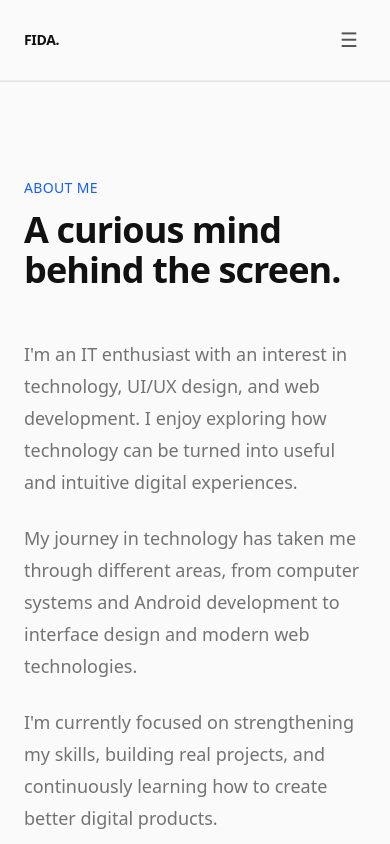
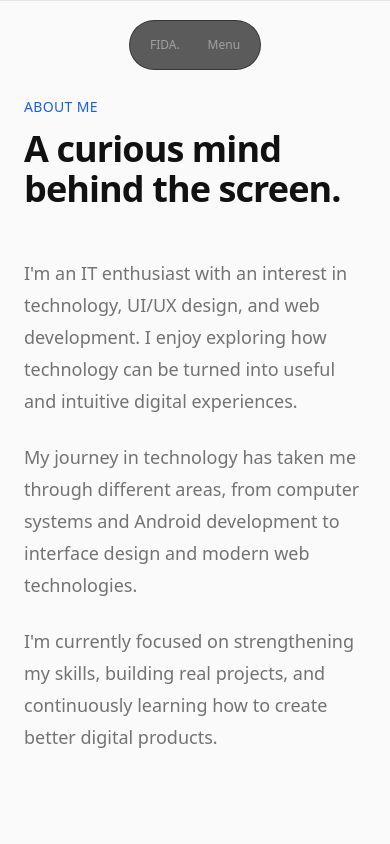
Before and after one commit to fidataufiq/portfolio-website, a Next.js app: page /about in a window 390 px wide. Shown: the top 844 px of the page. Built offline with nearby package versions, Linux system fonts and the light colour scheme.

Commit message:
refactor: update visual

```diff
--- a/components/Hero.tsx
+++ b/components/Hero.tsx
@@ -3,45 +3,55 @@ import Container from "@/components/Container";
 
 export default function Hero() {
   return (
-    <section className="py-24 sm:py-32">
+    <section className="pb-24 pt-40 sm:pb-32 sm:pt-48">
       <Container>
-        <div className="max-w-3xl">
-          <p className="text-sm font-medium tracking-[0.2em] text-blue-600">IT · DESIGN · DEVELOPMENT</p>
+        <div className="grid items-center gap-12 lg:grid-cols-[1.6fr_0.8fr]">
+          <div>
+            <p className="text-xs font-medium tracking-[0.18em] text-blue-500">IT · DESIGN · DEVELOPMENT</p>
 
-          <h1 className="mt-6 text-5xl font-semibold tracking-tight sm:text-6xl lg:text-7xl">Building digital experiences with technology and thoughtful design.</h1>
+            <h1 className="mt-4 max-w-3xl text-4xl font-semibold uppercase leading-[1.2] tracking-tight text-neutral-100 sm:text-5xl">Building digital experiences through technology and thoughtful design</h1>
 
-          <p className="mt-8 max-w-2xl text-lg leading-8 text-neutral-500 sm:text-xl">
+            <p className="mt-6 max-w-xl text-sm leading-6 text-neutral-500 sm:text-base">
               I&apos;m Fida Taufiq Imazuddin, an IT enthusiast exploring technology, UI/UX design, and modern web development through continuous learning and real projects.
             </p>
 
-          <div className="mt-10 flex flex-wrap gap-4">
-            <Link href="/projects" className="rounded-full bg-neutral-900 px-5 py-3 text-sm font-medium text-white transition hover:bg-neutral-700">
-              View projects
+            <div className="mt-8 flex flex-wrap gap-3">
+              <Link href="/projects" className="rounded-full bg-white px-5 py-3 text-sm font-medium text-black transition duration-300 hover:-translate-y-1 hover:bg-neutral-200 hover:shadow-lg hover:shadow-white/10">
+                View Projects
               </Link>
 
-            <Link href="/about" className="rounded-full border border-neutral-200 px-5 py-3 text-sm font-medium text-neutral-700 transition hover:border-neutral-300 hover:bg-neutral-50">
+              <Link href="/about" className="rounded-full border border-neutral-700 px-5 py-3 text-sm font-medium text-neutral-400 transition duration-300 hover:-translate-y-1 hover:border-neutral-500 hover:bg-white/5 hover:text-white">
                 More about me
               </Link>
             </div>
+          </div>
 
-          <div className="mt-16 grid max-w-xl grid-cols-3 gap-6 border-t border-neutral-200 pt-8">
+          <div className="relative mx-auto hidden w-full max-w-xs lg:block">
+            <div className="aspect-square rounded-full bg-neutral-200" />
+
+            <div className="absolute inset-0 flex items-end justify-center">
+              <div className="flex h-full w-full items-end justify-center text-neutral-500">{/* Foto akan kita masukkan pada tahap berikutnya */}</div>
+            </div>
+          </div>
+        </div>
+
+        <div className="mt-16 grid grid-cols-3 border-t border-neutral-800 pt-5">
           <div>
-              <p className="text-2xl font-semibold tracking-tight">IT</p>
+            <p className="text-lg font-medium text-neutral-200">IT</p>
 
-              <p className="mt-1 text-sm text-neutral-500">Technology</p>
+            <p className="mt-1 text-xs text-neutral-600">Technology</p>
           </div>
 
           <div>
-              <p className="text-2xl font-semibold tracking-tight">UI/UX</p>
+            <p className="text-lg font-medium text-neutral-200">UI/UX</p>
 
-              <p className="mt-1 text-sm text-neutral-500">Design</p>
+            <p className="mt-1 text-xs text-neutral-600">Design</p>
           </div>
 
           <div>
-              <p className="text-2xl font-semibold tracking-tight">WEB</p>
+            <p className="text-lg font-medium text-neutral-200">WEB</p>
 
-              <p className="mt-1 text-sm text-neutral-500">Development</p>
-            </div>
+            <p className="mt-1 text-xs text-neutral-600">Development</p>
           </div>
         </div>
       </Container>
--- a/components/Navbar.tsx
+++ b/components/Navbar.tsx
@@ -2,7 +2,7 @@
 
 import Link from "next/link";
 import { usePathname } from "next/navigation";
-import { useState } from "react";
+import { useEffect, useState } from "react";
 
 const navigation = [
   {
@@ -21,7 +21,23 @@ const navigation = [
 
 export default function Navbar() {
   const [isOpen, setIsOpen] = useState(false);
+  const [isScrolled, setIsScrolled] = useState(false);
+
   const pathname = usePathname();
+
+  useEffect(() => {
+    const handleScroll = () => {
+      setIsScrolled(window.scrollY > 30);
+    };
+
+    handleScroll();
+
+    window.addEventListener("scroll", handleScroll);
+
+    return () => {
+      window.removeEventListener("scroll", handleScroll);
+    };
+  }, []);
 
   const isActive = (href: string) => {
     if (href === "/") {
@@ -32,38 +48,46 @@ export default function Navbar() {
   };
 
   return (
-    <header className="border-b border-neutral-200/70 bg-[#fafafa]/95 backdrop-blur">
-      <nav className="mx-auto max-w-5xl px-6">
-        <div className="flex h-20 items-center justify-between">
-          <Link href="/" className="text-sm font-semibold tracking-tight" onClick={() => setIsOpen(false)}>
+    <header className="pointer-events-none fixed left-0 top-0 z-50 w-full px-4 pt-5 sm:px-6">
+      <nav
+        className={`pointer-events-auto mx-auto flex max-w-fit items-center rounded-full border transition-all duration-500 ${
+          isScrolled ? "border-neutral-700/80 bg-neutral-950/90 shadow-lg shadow-black/40 backdrop-blur-xl" : "border-neutral-800/70 bg-neutral-900/70 backdrop-blur-md"
+        }`}
+      >
+        <div className="flex items-center px-2 py-2">
+          <Link href="/" onClick={() => setIsOpen(false)} className="rounded-full px-3 py-2 text-xs font-medium text-neutral-400 transition hover:text-white">
             FIDA.
           </Link>
 
-          {/* Desktop Navigation */}
-          <div className="hidden items-center gap-8 md:flex">
+          <div className="hidden items-center gap-1 md:flex">
             {navigation.map((item) => (
-              <Link key={item.href} href={item.href} className={`text-sm transition ${isActive(item.href) ? "font-medium text-neutral-900" : "text-neutral-500 hover:text-neutral-900"}`}>
+              <Link key={item.href} href={item.href} className={`rounded-full px-3 py-2 text-xs transition duration-300 ${isActive(item.href) ? "bg-white text-black" : "text-neutral-500 hover:bg-white/10 hover:text-white"}`}>
                 {item.name}
               </Link>
             ))}
           </div>
 
-          {/* Mobile Menu Button */}
-          <button type="button" aria-label="Toggle navigation menu" aria-expanded={isOpen} onClick={() => setIsOpen(!isOpen)} className="rounded-lg p-2 text-neutral-600 transition hover:bg-neutral-100 md:hidden">
-            <span className="text-xl">{isOpen ? "×" : "☰"}</span>
+          <button
+            type="button"
+            aria-label="Toggle navigation menu"
+            aria-expanded={isOpen}
+            onClick={() => setIsOpen(!isOpen)}
+            className="ml-1 rounded-full px-3 py-2 text-xs text-neutral-400 transition hover:bg-white/10 hover:text-white md:hidden"
+          >
+            {isOpen ? "Close" : "Menu"}
           </button>
         </div>
+      </nav>
 
-        {/* Mobile Navigation */}
       {isOpen && (
-          <div className="border-t border-neutral-200 py-4 md:hidden">
+        <div className="pointer-events-auto mx-auto mt-3 max-w-xs rounded-2xl border border-neutral-800 bg-neutral-950/95 p-2 shadow-2xl shadow-black/50 backdrop-blur-xl md:hidden">
           <div className="flex flex-col gap-1">
             {navigation.map((item) => (
               <Link
                 key={item.href}
                 href={item.href}
                 onClick={() => setIsOpen(false)}
-                  className={`rounded-lg px-3 py-3 text-sm transition ${isActive(item.href) ? "bg-neutral-100 font-medium text-neutral-900" : "text-neutral-600 hover:bg-neutral-100"}`}
+                className={`rounded-xl px-4 py-3 text-sm transition ${isActive(item.href) ? "bg-white text-black" : "text-neutral-500 hover:bg-white/10 hover:text-white"}`}
               >
                 {item.name}
               </Link>
@@ -71,7 +95,6 @@ export default function Navbar() {
           </div>
         </div>
       )}
-      </nav>
     </header>
   );
 }
--- a/components/SectionHeading.tsx
+++ b/components/SectionHeading.tsx
@@ -9,7 +9,7 @@ export default function SectionHeading({ eyebrow, title, description }: SectionH
     <div className="max-w-2xl">
       <p className="text-sm font-medium tracking-wide text-blue-600">{eyebrow}</p>
 
-      <h2 className="mt-3 text-4xl font-semibold tracking-tight sm:text-5xl">{title}</h2>
+      <h2 className="mt-3 text-3xl font-semibold tracking-tight sm:text-4xl">{title}</h2>
 
       {description && <p className="mt-4 text-lg leading-8 text-neutral-500">{description}</p>}
     </div>
```
Lines whose indentation alone changed are shown as unchanged.
